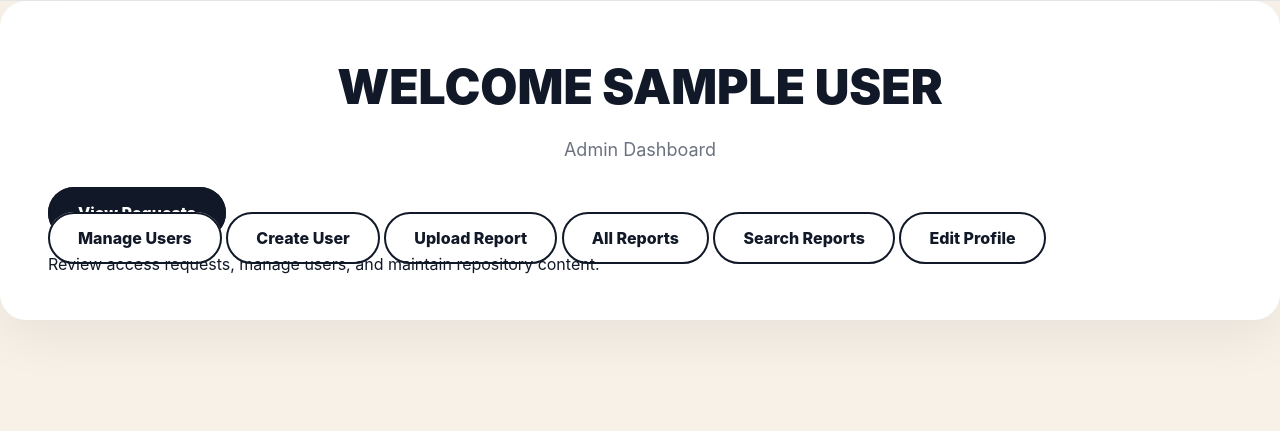
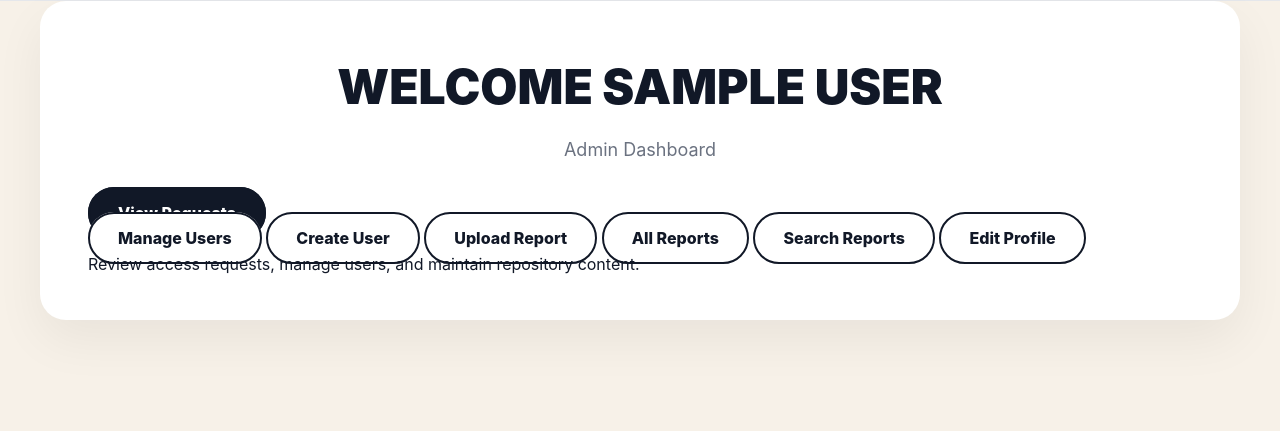
Before and after one commit to nurarfain2004-cpu/unisel-fyp-repository, a FastAPI app: page /admin-dashboard in a window 1280 px wide. Shown: the part 369-800 px from the top of the page. Run offline with FastAPI, Linux system fonts and the light colour scheme; the visitor is signed in with stand-in values (Sample User, id 1).

Commit message:
base.html

```diff
--- a/templates/base.html
+++ b/templates/base.html
@@ -26,9 +26,9 @@
     </div>
   </div>
 
-  <div class="wrap">
+  <main class="container">
     {% block content %}{% endblock %}
-  </div>
+  </main>
 
 </body>
 </html>
```
